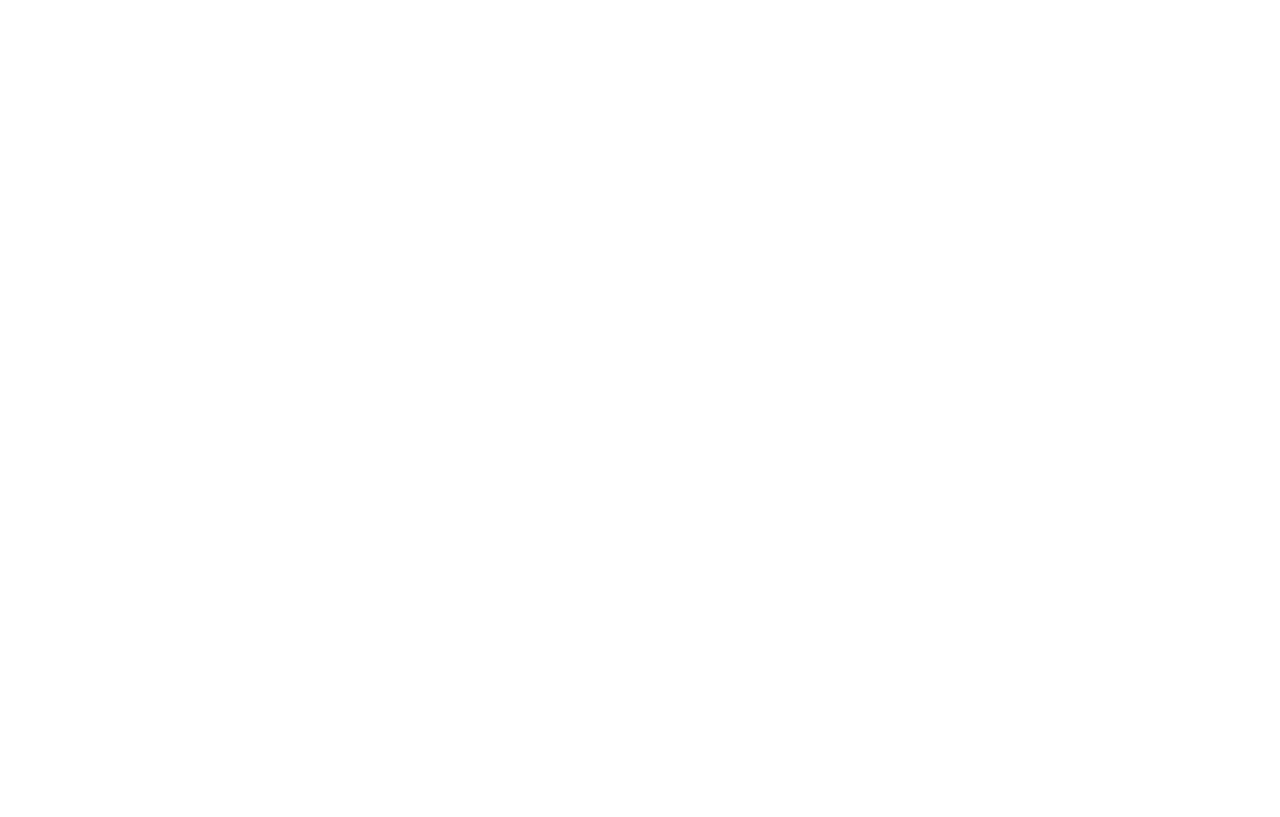
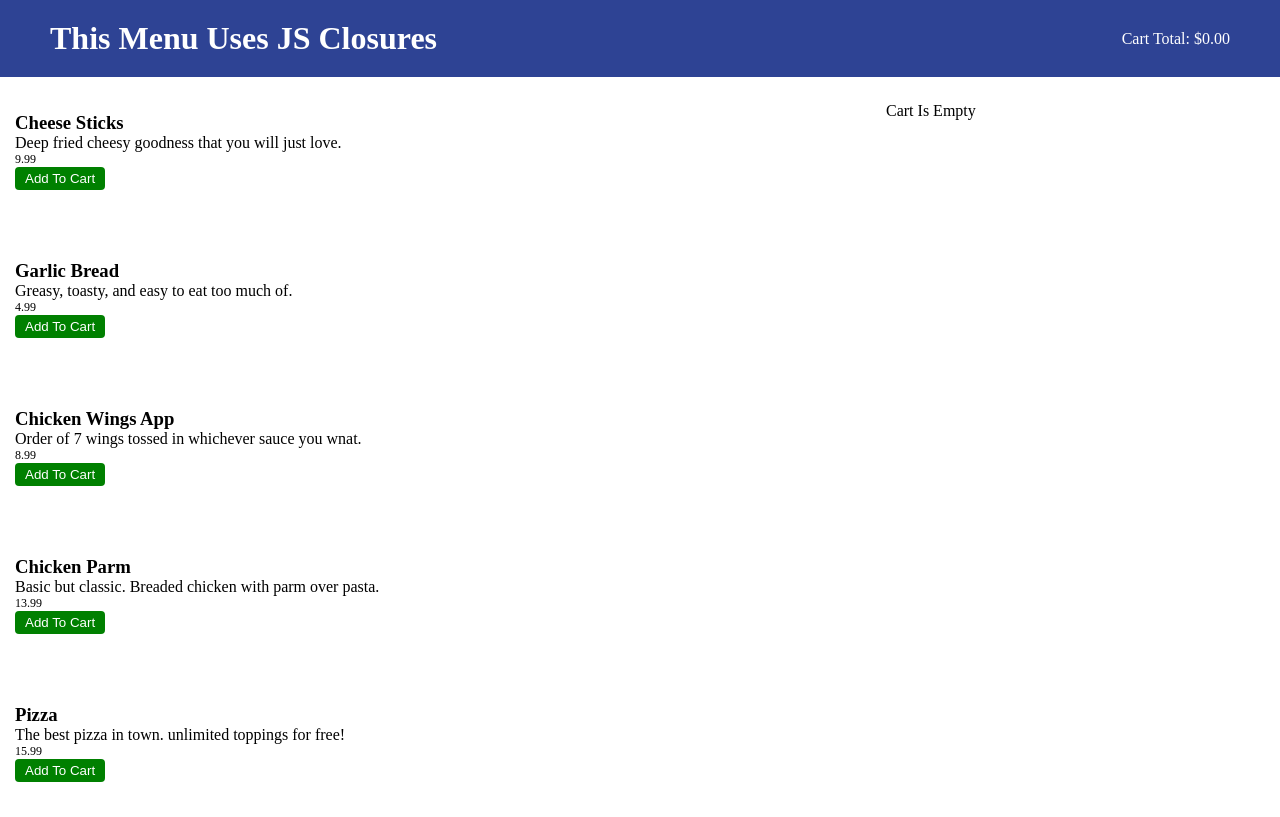
Before and after one commit to 3103ski/vanillaJSFoodMenu, a plain HTML site: page index.html in a window 1280 px wide. Drawn offline with Linux system fonts and the light colour scheme.

Commit message:
initial commit has most of project built

```diff
--- /dev/null
+++ b/css/cart.css
@@ -0,0 +1,35 @@
+@keyframes enterMenuItem {
+	from {
+		transform: translateY(5px);
+		opacity: 0;
+	}
+	to {
+		transform: translateY(0);
+		opacity: 1;
+	}
+}
+
+.cart_widget_container {
+	width: 30%;
+	padding: 25px;
+}
+
+.cart_item_outer {
+	display: flex;
+	align-items: center;
+	justify-content: space-between;
+	padding: 5px 10px;
+	border: solid 1px rgba(46, 67, 148, 0.24);
+	border-radius: 10px;
+	margin-bottom: 5px;
+	transform: translateY(5px);
+	opacity: 0;
+	animation-name: enterMenuItem;
+	animation-duration: 0.3s;
+	animation-fill-mode: forwards;
+}
+
+.cart_item_total {
+	font-size: 13px;
+	padding-left: 5px;
+}
--- /dev/null
+++ b/css/global.css
@@ -0,0 +1,45 @@
+* {
+	margin: 0;
+	padding: 0;
+}
+
+/* Banner Element */
+
+.header_container {
+	width: 100%;
+	padding: 20px 50px;
+	box-sizing: border-box;
+	display: flex;
+	align-items: center;
+	justify-content: space-between;
+
+	background-color: rgb(46, 67, 148);
+}
+
+.header_text {
+	color: white;
+}
+
+/* Buttons */
+
+.btn {
+	padding: 4px 10px;
+	border: none;
+	border-radius: 4px;
+}
+
+.white {
+	color: white;
+}
+
+.btn_add {
+	background-color: green;
+}
+
+.btn_remove {
+	background-color: red;
+}
+
+.btn:hover {
+	cursor: pointer;
+}
--- /dev/null
+++ b/css/menu.css
@@ -0,0 +1,20 @@
+.menu_content_container {
+	display: flex;
+}
+
+.menu_wrapper {
+	display: flex;
+	flex-wrap: wrap;
+	width: 70%;
+}
+
+/* Menu Items */
+.menu_item {
+	margin: 20px auto;
+	padding: 15px;
+	width: 100%;
+}
+
+.menu_item_price {
+	font-size: 12px;
+}
--- /dev/null
+++ b/data/menuItems.js
@@ -0,0 +1,64 @@
+function createFoodItem(title, desc, price, prop) {
+	let qty = 0;
+	let total = 0.0;
+
+	const addOne = () => {
+		qty += 1;
+		total += price;
+		return cart.api.cartUpdate();
+	};
+	const removeOne = () => {
+		qty -= 1;
+		total -= price;
+		return cart.api.cartUpdate();
+	};
+
+	const getQty = () => qty;
+	const getTotal = () => parseFloat(total).toFixed(2);
+
+	return {
+		title,
+		prop,
+		desc,
+		price,
+		getQty,
+		getTotal,
+		addOne,
+		removeOne,
+	};
+}
+
+food = (function () {
+	return {
+		cheeseSticks: createFoodItem(
+			'Cheese Sticks',
+			'Deep fried cheesy goodness that you will just love.',
+			9.99,
+			'cheeseSticks'
+		),
+		gBread: createFoodItem(
+			'Garlic Bread',
+			'Greasy, toasty, and easy to eat too much of.',
+			4.99,
+			'gBread'
+		),
+		wingsApp: createFoodItem(
+			'Chicken Wings App',
+			'Order of 7 wings tossed in  whichever sauce you wnat.',
+			8.99,
+			'wingsApp'
+		),
+		chicParm: createFoodItem(
+			'Chicken Parm',
+			'Basic but classic. Breaded chicken with parm over pasta.',
+			13.99,
+			'chicParm'
+		),
+		pizza: createFoodItem(
+			'Pizza',
+			'The best pizza in town. unlimited toppings for free!',
+			15.99,
+			'pizza'
+		),
+	};
+})();
--- a/index.html
+++ b/index.html
@@ -4,10 +4,22 @@
 		<meta charset="UTF-8" />
 		<meta http-equiv="X-UA-Compatible" content="IE=edge" />
 		<meta name="viewport" content="width=device-width, initial-scale=1.0" />
-		<title>Document</title>
+
+		<title>JS Closures</title>
+
+		<link rel="stylesheet" href="/css/global.css" />
+		<link rel="stylesheet" href="/css/menu.css" />
+		<link rel="stylesheet" href="/css/cart.css" />
 	</head>
 	<body>
-		<div id="app" />
+		<div id="app_main_container" />
 	</body>
-	<script src="/index.js"></script>
+
+	<!-- Content Data -->
+	<script src="data/menuItems.js"></script>
+	<!-- Scripts -->
+	<script src="js/global.js"></script>
+	<script src="js/cart.js"></script>
+	<script src="js/menu.js"></script>
+	<script src="js/main.js"></script>
 </html>
--- /dev/null
+++ b/js/cart.js
@@ -0,0 +1,126 @@
+cart = (function () {
+	// Local Variables
+	let cartItems = [];
+	let cartTotal = (function () {
+		let balance = 0.0;
+
+		const add = (num) => (balance += parseFloat(num));
+		const subtract = (num) => (balance -= num);
+		const reset = () => (balance = 0.0);
+		const getTotal = () => balance.toFixed(2);
+
+		return {
+			getTotal,
+			add,
+			subtract,
+			reset,
+		};
+	})();
+
+	// Cart HTML Templates
+	function cartItemHTML(item) {
+		return `
+            <div id="cart_item_${item.prop}" class="cart_item_outer">
+				<div class="cart_item_text">
+					<p class="cart_item_title">${item.title}</p>
+					<p id="cart_${item.prop}_qty" class="cart_item_qty">QTY: ${item.qty}</p>
+					<p id="cart_${item.prop}_total" class="cart_item_total">$${item.price}</p>
+				</div>
+                <button id="${item.prop}_remove_btn" class="btn white btn_remove" >Remove</button>
+            </div>
+            `;
+	}
+
+	function cartWidgetHTML() {
+		return `
+			<div id="cart_widget_container" class="cart_widget_container">
+				<div id="cart_list" />
+			</div>
+		`;
+	}
+
+	function cartTotalHTML() {
+		return `<div id="cart_total_button"></div>`;
+	}
+
+	// Render Methods
+	function renderTotal() {
+		headerCartEl = document.getElementById('cart_total_button');
+		if (headerCartEl) {
+			headerCartEl.innerHTML = `<p class="white">Cart Total: $${cartTotal.getTotal()}</p>`;
+		}
+	}
+
+	function renderCartItems() {
+		cartListEl = document.getElementById('cart_list');
+
+		if (cartItems.length > 0) {
+			cartItems.map((item) => {
+				let cartItem = document.getElementById(`cart_item_${item.prop}`);
+				let emptyNotice = document.getElementById('empty_cart_text');
+
+				if (emptyNotice) {
+					emptyNotice.remove();
+				}
+
+				if (cartItem) {
+					document.getElementById(
+						`cart_${item.prop}_qty`
+					).textContent = `QTY: ${item.getQty()}`;
+					document.getElementById(
+						`cart_${item.prop}_total`
+					).textContent = `$${item.getTotal()}`;
+				} else {
+					cartListEl.insertAdjacentHTML('beforeend', cartItemHTML(item));
+					document
+						.getElementById(`${item.prop}_remove_btn`)
+						.addEventListener('click', () => item.removeOne());
+				}
+			});
+		} else {
+			cartListEl.innerHTML = '';
+			cartListEl.insertAdjacentHTML('beforeend', `<p id="empty_cart_text">Cart Is Empty</p>`);
+		}
+
+		return renderTotal();
+	}
+
+	// Cart API
+	function cartUpdate() {
+		let updatedCart = [];
+		cartTotal.reset();
+
+		for (const foodItem in food) {
+			let item = food[foodItem];
+			if (item.getQty() > 0) {
+				updatedCart.push(item);
+				console.log(item.getTotal());
+				cartTotal.add(item.getTotal());
+			} else {
+				let currItem = document.getElementById(`cart_item_${item.prop}`);
+				if (currItem) {
+					currItem.remove();
+				}
+			}
+		}
+
+		cartItems = updatedCart;
+
+		return renderCartItems();
+	}
+
+	return {
+		render: {
+			total: renderTotal,
+			cartItems: renderCartItems,
+		},
+		api: {
+			cartUpdate,
+		},
+		htmlTemplates: {
+			widget: cartWidgetHTML,
+			cartItem: cartItemHTML,
+			cartTotal: cartTotalHTML,
+		},
+	};
+})();
--- /dev/null
+++ b/js/global.js
@@ -0,0 +1,22 @@
+appContainerEl = document.getElementById('app_main_container');
+
+function emptyAppEl() {
+	return (appContainerEl.innerHTML = '');
+}
+
+function renderAppContent(elements) {
+	emptyAppEl();
+	if (appContainerEl) {
+		elements.map((el) => appContainerEl.insertAdjacentHTML('beforeend', el));
+	}
+}
+
+// GLOBAL HTML TEMPLATES
+function bannerHTML(headerText) {
+	return `
+		<div class="header_container">
+			<h1 class="header_text">${headerText}</h1>
+			${cart.htmlTemplates.cartTotal()}
+		</div>
+	`;
+}
--- /dev/null
+++ b/js/main.js
@@ -0,0 +1,3 @@
+(function () {
+	menu.render.menuPage();
+})();
--- /dev/null
+++ b/js/menu.js
@@ -0,0 +1,63 @@
+menu = (function () {
+	// Menu HTML Templates
+	function menuContainerHTML() {
+		return `
+			<div id="menu_content_container" class="menu_content_container">
+				<div id="menu_wrapper" class="menu_wrapper" />
+			</div>
+	`;
+	}
+
+	function menuItemHTML(item) {
+		return `
+        <div class="menu_item">
+            <h3>${item.title}</h3>
+            <p>${item.desc}</p>
+            <p class="menu_item_price">${item.price}</p>
+            <button class="btn white btn_add" id="${item.prop}_add_btn">Add To Cart</button>
+        </div>
+        `;
+	}
+
+	// Render Methods
+	function renderMenuItems() {
+		menuWrapper = document.getElementById('menu_wrapper');
+		menuWrapper.innerHTML = '';
+
+		for (const item in food) {
+			let mi = food[item];
+			menuWrapper.insertAdjacentHTML('beforeend', menuItemHTML(mi));
+			document
+				.getElementById(`${mi.prop}_add_btn`)
+				.addEventListener('click', () => mi.addOne());
+		}
+	}
+
+	function renderMenuPage() {
+		emptyAppEl();
+		renderAppContent([bannerHTML('This Menu Uses JS Closures'), menuContainerHTML()]);
+
+		document
+			.getElementById('menu_content_container')
+			.insertAdjacentHTML('beforeend', cart.htmlTemplates.widget());
+
+		renderMenuItems();
+		cart.render.cartItems();
+	}
+
+	// Menu API
+	function removeMenu() {
+		menuContainer.remove();
+	}
+
+	return {
+		api: {
+			removeMenu,
+		},
+		render: {
+			menuItems: renderMenuItems,
+			menuPage: renderMenuPage,
+		},
+		htmlTemplates: { item: menuItemHTML, container: menuContainerHTML },
+	};
+})();
```
Also changed, not shown: index.css (deleted), index.js (deleted).
